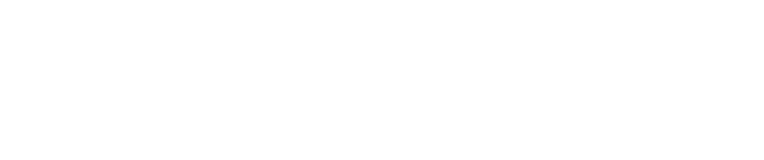
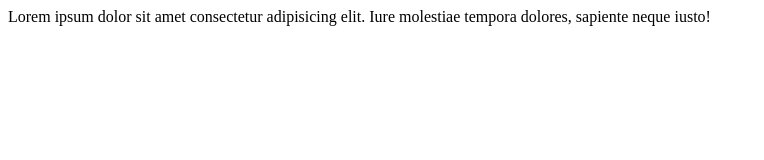
Before and after one commit to webdesingK/git-name, a plain HTML site: page index.html in a window 1280 px wide. Shown: the whole page, without its empty margins (0-764 px from the left). Drawn offline with Linux system fonts and the light colour scheme.

Commit message:
вава

```diff
--- a/index.html
+++ b/index.html
@@ -7,6 +7,6 @@
 	<title>Document</title>
 </head>
 <body>
-
+	Lorem ipsum dolor sit amet consectetur adipisicing elit. Iure molestiae tempora dolores, sapiente neque iusto!
 </body>
 </html>
```
